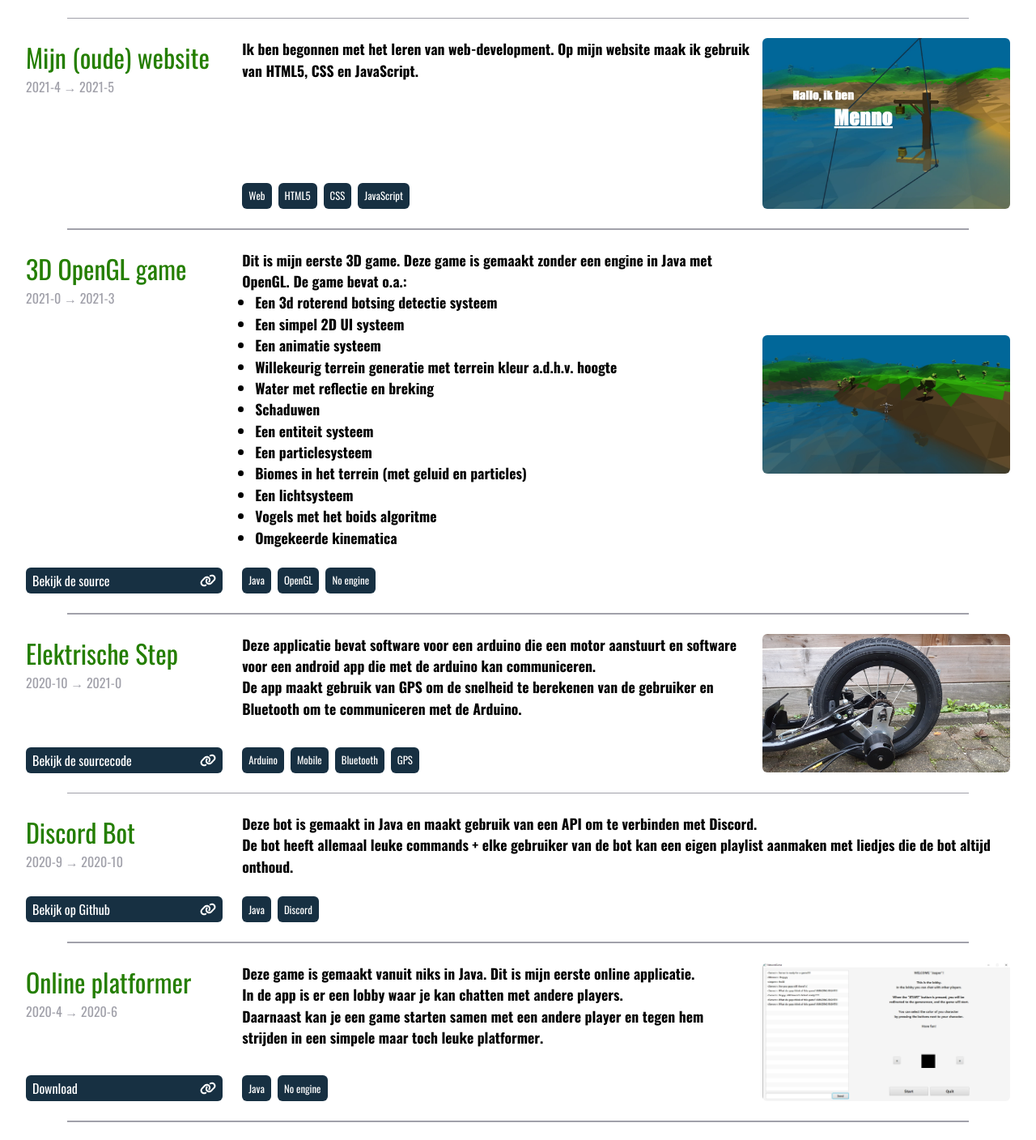
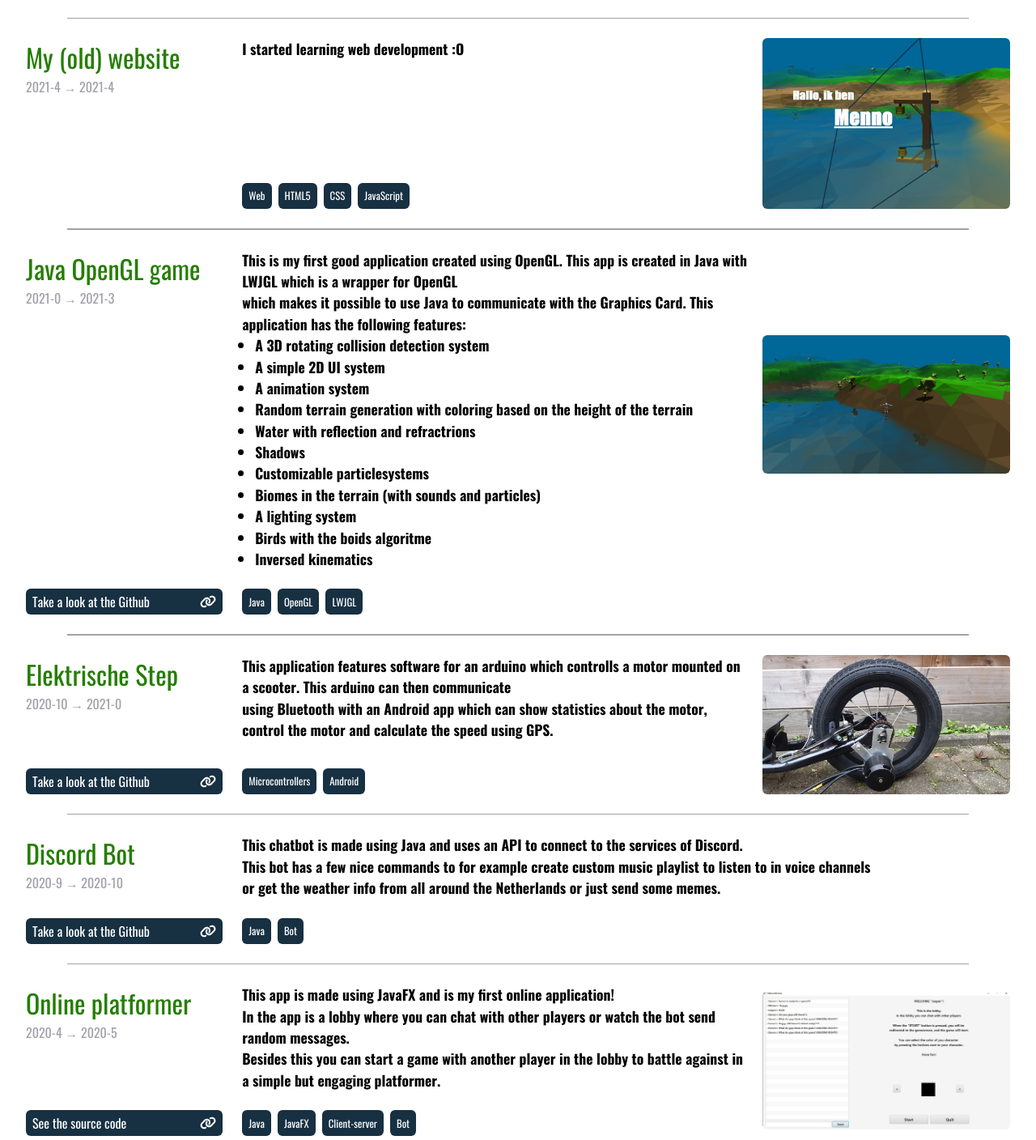
Before and after one commit to M-e-n-n-o/M-e-n-n-o.github.io, a React (Vite) app: page / in a window 1280 px wide. Shown: the part 1866-3274 px from the top of the page at 81% size. Built offline with nearby package versions, Linux system fonts and the light colour scheme.

Commit message:
[Changed] languages on a few spots

```diff
--- a/src/res/static/projects.jsx
+++ b/src/res/static/projects.jsx
@@ -17,14 +17,14 @@ export default [
 
     {
         start: new Date(2021, 4),
-        title: "C++ game engine: ByteCat",
+        title: "C++ graphics engine: ByteCat",
         short: <>
-            Omdat ik al meerdere keren opnieuw een basis renderer, shader en zulke dingen heb moeten maken elke keer als ik iets in OpenGL wilde doen.<br />
-            Ik heb besloten om een basis opzet te maken voor elke game/applicatie die iets grafisch nodig heeft. Om deze reden ben ik begonnen met het maken van mijn eigen game engine: ByteCat.
+            Because I've had to recreate renderers, shaders, and other graphics component several times before every time I wanted to do something in OpenGL.<br />
+            I decided to make a basic setup for every game/application that needs something with graphics. For this reason, I started making my own graphics engine: ByteCat.
         </>,
         shortImage: ByteCatImg,
         link: "https://github.com/CodingWithMenno/ByteCat",
-        linkLabel: "Bekijk het op Github",
+        linkLabel: "Take a look at the Github",
         technologies: [
             { name: "C++" },
             { name: "OpenGL", link: "https://www.opengl.org/" },
@@ -33,9 +33,9 @@ export default [
 
     {
         start: new Date(2021, 4),
-        end: new Date(2021, 5),
-        title: "Mijn (oude) website",
-        short: <>Ik ben begonnen met het leren van web-development. Op mijn website maak ik gebruik van HTML5, CSS en JavaScript.</>,
+        end: new Date("2021-5"),
+        title: "My (old) website",
+        short: <>I started learning web development :O</>,
         shortImage: OldWebsiteImg,
         technologies: [
             { name: "Web" },
@@ -48,31 +48,31 @@ export default [
     {
         start: new Date(2020, 12),
         end: new Date(2021, 3),
-        title: "3D OpenGL game",
+        title: "Java OpenGL game",
         short: <>
-            Dit is mijn eerste 3D game. Deze game is gemaakt zonder een engine in Java met OpenGL. De game bevat o.a.:
+            This is my first good application created using OpenGL. This app is created in Java with LWJGL which is a wrapper for OpenGL<br />
+            which makes it possible to use Java to communicate with the Graphics Card. This application has the following features:
             <ul className="list-disc pl-4">
-                <li>Een 3d roterend botsing detectie systeem</li>
-                <li>Een simpel 2D UI systeem</li>
-                <li>Een animatie systeem</li>
-                <li>Willekeurig terrein generatie met terrein kleur a.d.h.v. hoogte</li>
-                <li>Water met reflectie en breking</li>
-                <li>Schaduwen</li>
-                <li>Een entiteit systeem</li>
-                <li>Een particlesysteem</li>
-                <li>Biomes in het terrein (met geluid en particles)</li>
-                <li>Een lichtsysteem</li>
-                <li>Vogels met het boids algoritme</li>
-                <li>Omgekeerde kinematica</li>
+                <li>A 3D rotating collision detection system</li>
+                <li>A simple 2D UI system</li>
+                <li>A animation system</li>
+                <li>Random terrain generation with coloring based on the height of the terrain</li>
+                <li>Water with reflection and refractrions</li>
+                <li>Shadows</li>
+                <li>Customizable particlesystems</li>
+                <li>Biomes in the terrain (with sounds and particles)</li>
+                <li>A lighting system</li>
+                <li>Birds with the boids algoritme</li>
+                <li>Inversed kinematics</li>
             </ul>
         </>,
         shortImage: OpenGLGameImg,
         link: "https://github.com/CodingWithMenno/3DGame",
-        linkLabel: "Bekijk de source",
+        linkLabel: "Take a look at the Github",
         technologies: [
             { name: "Java" },
             { name: "OpenGL", link: "https://www.opengl.org/" },
-            { name: "No engine" }
+            { name: "LWJGL", link: "https://www.lwjgl.org" }
         ]
     },
 
@@ -81,17 +81,15 @@ export default [
         end: new Date(2020, 12),
         title: "Elektrische Step",
         short: <>
-            Deze applicatie bevat software voor een arduino die een motor aanstuurt en software voor een android app die met de arduino kan communiceren.<br />
-            De app maakt gebruik van GPS om de snelheid te berekenen van de gebruiker en Bluetooth om te communiceren met de Arduino.
+            This application features software for an arduino which controlls a motor mounted on a scooter. This arduino can then communicate<br />
+            using Bluetooth with an Android app which can show statistics about the motor, control the motor and calculate the speed using GPS.
         </>,
         shortImage: EStepImg,
         link: "https://github.com/CodingWithMenno/ElektrischeStep",
-        linkLabel: "Bekijk de sourcecode",
+        linkLabel: "Take a look at the Github",
         technologies: [
-            { name: "Arduino", link: "https://www.arduino.cc/" },
-            { name: "Mobile" },
-            { name: "Bluetooth" },
-            { name: "GPS" }
+            { name: "Microcontrollers", link: "https://www.arduino.cc/" },
+            { name: "Android" }
         ]
     },
 
@@ -100,38 +98,41 @@ export default [
         end: new Date(2020, 10),
         title: "Discord Bot",
         short: <>
-            Deze bot is gemaakt in Java en maakt gebruik van een API om te verbinden met Discord.<br />
-            De bot heeft allemaal leuke commands + elke gebruiker van de bot kan een eigen playlist aanmaken met liedjes die de bot altijd onthoud.
+            This chatbot is made using Java and uses an API to connect to the services of Discord. <br />
+            This bot has a few nice commands to for example create custom music playlist to listen to in voice channels <br />
+            or get the weather info from all around the Netherlands or just send some memes.
         </>,
         link: "https://github.com/CodingWithMenno/discordBot",
-        linkLabel: "Bekijk op Github",
+        linkLabel: "Take a look at the Github",
         technologies: [
             { name: "Java" },
-            { name: "Discord" }
+            { name: "Bot" }
         ]
     },
 
     {
         start: new Date(2020, 4),
-        end: new Date(2020, 6),
+        end: new Date("2020-6"),
         title: "Online platformer",
         short: <>
-            Deze game is gemaakt vanuit niks in Java. Dit is mijn eerste online applicatie.<br />
-            In de app is er een lobby waar je kan chatten met andere players.<br />
-            Daarnaast kan je een game starten samen met een andere player en tegen hem strijden in een simpele maar toch leuke platformer.
+            This app is made using JavaFX and is my first online application!<br />
+            In the app is a lobby where you can chat with other players or watch the bot send random messages.<br />
+            Besides this you can start a game with another player in the lobby to battle against in a simple but engaging platformer.
         </>,
         shortImage: OnlinePlatformer,
         link: "https://drive.google.com/file/d/14CC6SVxv3TZe4IAYSq6mjJqU0dlE1vuU/view?usp=sharing",
-        linkLabel: "Download",
+        linkLabel: "See the source code",
         technologies: [
             { name: "Java" },
-            { name: "No engine" }
+            { name: "JavaFX", link: "https://openjfx.io" },
+            { name: "Client-server" },
+            { name: "Bot" }
         ]
     },
 
     {
         start: new Date(2020, 1),
-        end: new Date(2020, 3),
+        end: new Date("2020-3"),
         title: "Getting over it",
         short: <>
             Deze game is gebaseerd op de game: Getting over it with Bennett Foddy. <br />
@@ -140,10 +141,9 @@ export default [
         </>,
         shortImage: GettinOverItImg,
         link: "https://drive.google.com/open?id=1ITomFEyggwv_WgbSMc6KsfMaIz0QTNFB",
-        linkLabel: "Download de source",
+        linkLabel: "See the source code",
         technologies: [
-            { name: "Java" },
-            { name: "No engine" }
+            { name: "Java" }
         ]
     },
 
@@ -158,7 +158,7 @@ export default [
         </>,
         shortImage: DinosImg,
         link: "https://drive.google.com/file/d/1VgZ6Ga8cBX992wnaTddUaUGykjNG4g5a/view?usp=sharing",
-        linkLabel: "Download source",
+        linkLabel: "See the source code",
         technologies: [
             { name: "Java" },
         ]
--- a/src/views/AboutMe.jsx
+++ b/src/views/AboutMe.jsx
@@ -9,7 +9,7 @@ const AboutMe = () => {
                 <h2 className="text-[4rem] text-white">Over mij</h2>
             </Header>
             <div className="p-8 flex flex-col items-center justify-center sm:gap-12 sm:flex-row">
-                <div className="w-1/2 sm:w-1/3 md:w-1/4 2xl:w-1/3 wide:w-1/2 flex items-center justify-center">
+                <div className="w-1/2 sm:w-1/3 md:w-1/4 2xl:w-1/4 wide:w-1/3 flex items-center justify-center">
                     <img src={MennoImg} className="flex-1 aspect-1 rounded-md" />
                 </div>
                 <div className="text-[1.5rem] w-full flex-1 flex items-center py-4 sm:max-w-fit">
```
